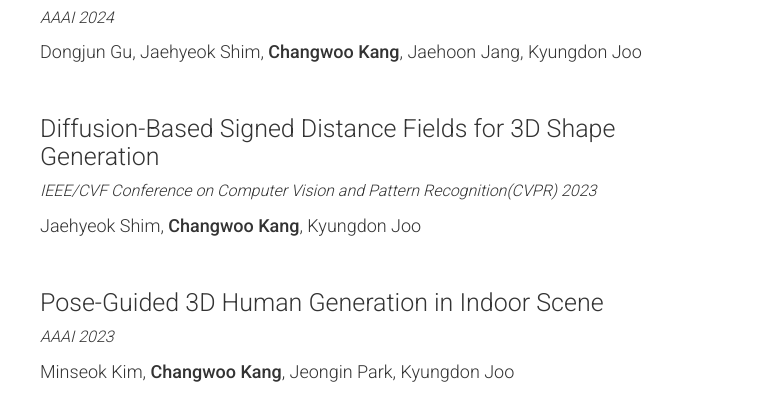
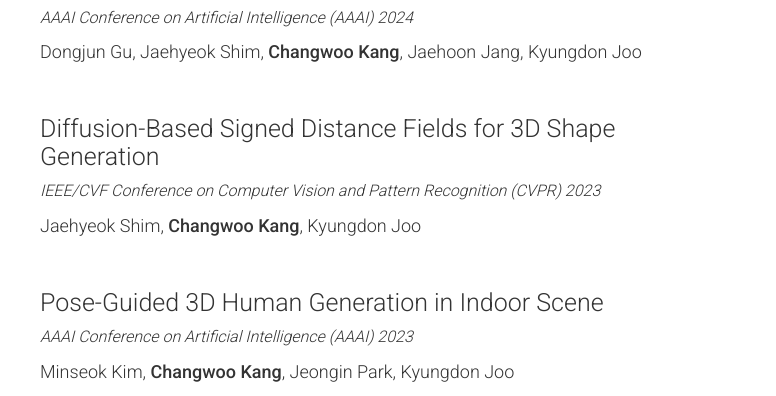
Before and after one commit to Kang-ChangWoo/Kang-ChangWoo.github.io, a plain HTML site: page index.html in a window 1280 px wide. Shown: the part 785-1181 px from the top of the page, 380-1156 px from the left. Drawn offline with nearby package versions, Linux system fonts and the light colour scheme; some icons are missing.

Commit message:
Update index.html

```diff
--- a/index.html
+++ b/index.html
@@ -95,7 +95,7 @@
       </div>
       <div class="col-lg-9" style="text-align:left;">
         <h4>ContactGen: Contact-Guided Interactive 3D Human Generation for Partners</h4>
-        <p style="font-size:16px;"><i>AAAI 2024</i></p>
+        <p style="font-size:16px;"><i>AAAI Conference on Artificial Intelligence (AAAI) 2024</i></p>
         <p>
           Dongjun Gu, Jaehyeok Shim, <b>Changwoo Kang</b>, Jaehoon Jang, Kyungdon Joo<br>
         </p>
@@ -109,7 +109,7 @@
       </div>
       <div class="col-lg-9" style="text-align:left;">
         <h4>Diffusion-Based Signed Distance Fields for 3D Shape Generation</h4>
-        <p style="font-size:16px;"><i>IEEE/CVF Conference on Computer Vision and Pattern Recognition(CVPR) 2023</i></p>
+        <p style="font-size:16px;"><i>IEEE/CVF Conference on Computer Vision and Pattern Recognition (CVPR) 2023</i></p>
         <p>
           Jaehyeok Shim, <b>Changwoo Kang</b>, Kyungdon Joo<br>
         </p>
@@ -123,7 +123,7 @@
       </div>
       <div class="col-lg-9" style="text-align:left;">
         <h4>Pose-Guided 3D Human Generation in Indoor Scene</h4>
-        <p style="font-size:16px;"><i>AAAI 2023</i></p>
+        <p style="font-size:16px;"><i>AAAI Conference on Artificial Intelligence (AAAI) 2023</i></p>
         <p>
           Minseok Kim, <b>Changwoo Kang</b>, Jeongin Park, Kyungdon Joo<br>
         </p>
```
